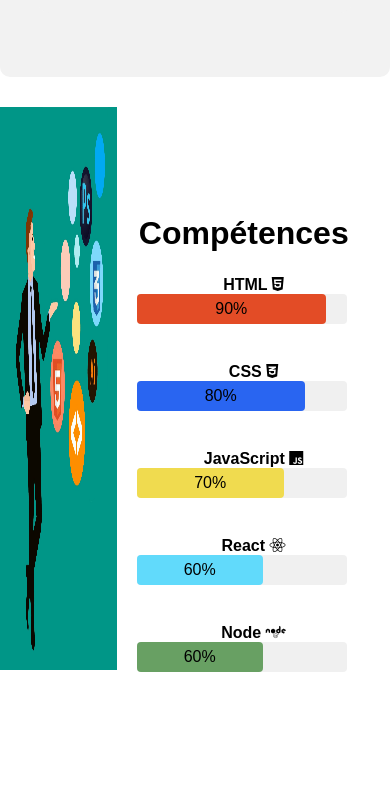
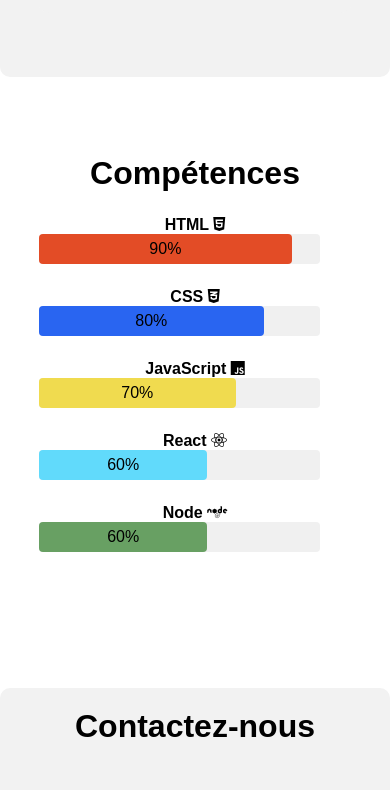
Before and after one commit to MathScic/Portfolio---fin-, a plain HTML site: page index.html in a window 390 px wide. Shown: the part 2729-3519 px from the top of the page. Drawn offline with Linux system fonts and the light colour scheme.

Commit message:
modif du 10/06

```diff
--- a/index.html
+++ b/index.html
@@ -60,11 +60,6 @@
 
       <div id="projects"></div>
     </section>
-
-    <section>
-      <img src="./images/Compétence1.jpg" class="competence-picture" alt="">
-    </section>
-
 
     <section id="competences">
       <h2>Compétences</h2>
--- a/style.css
+++ b/style.css
@@ -265,28 +265,20 @@ h2:hover::after {
   text-align: center;
   margin: auto;
   margin-bottom: 2rem;
-}
-
-.competence-picture {
-  max-width: 30%;
-  height: 66.8vh;
-  display: flex;
-  position: absolute;
-  margin-bottom: 2rem;
+  max-width: 100%;
 }
 
 #competences h2 {
   margin-top: 3rem;
   margin-bottom: 1.5rem;
-  margin-left: 25%;
   text-align: center;
 }
 
 .competence {
   margin-bottom: 15px;
-  margin-left: 35%;
-  max-width: 60%;
+  max-width: 80%;
   padding-bottom: 1.5rem;
+  margin: auto;
 }
 
 #node-progress {
@@ -470,6 +462,14 @@ button[type="submit"]:hover {
   .popup {
     width: 90%;
   }
+
+  .competences {
+
+  }
+
+  .competence-picture {
+    display: none;
+  }
 }
 
 @media (max-width: 480px) {
@@ -528,4 +528,8 @@ button[type="submit"]:hover {
   button[type="submit"] {
     width: 200px;
   }
+
+  .competence-picture {
+    display: none;
+  }
 }
```
